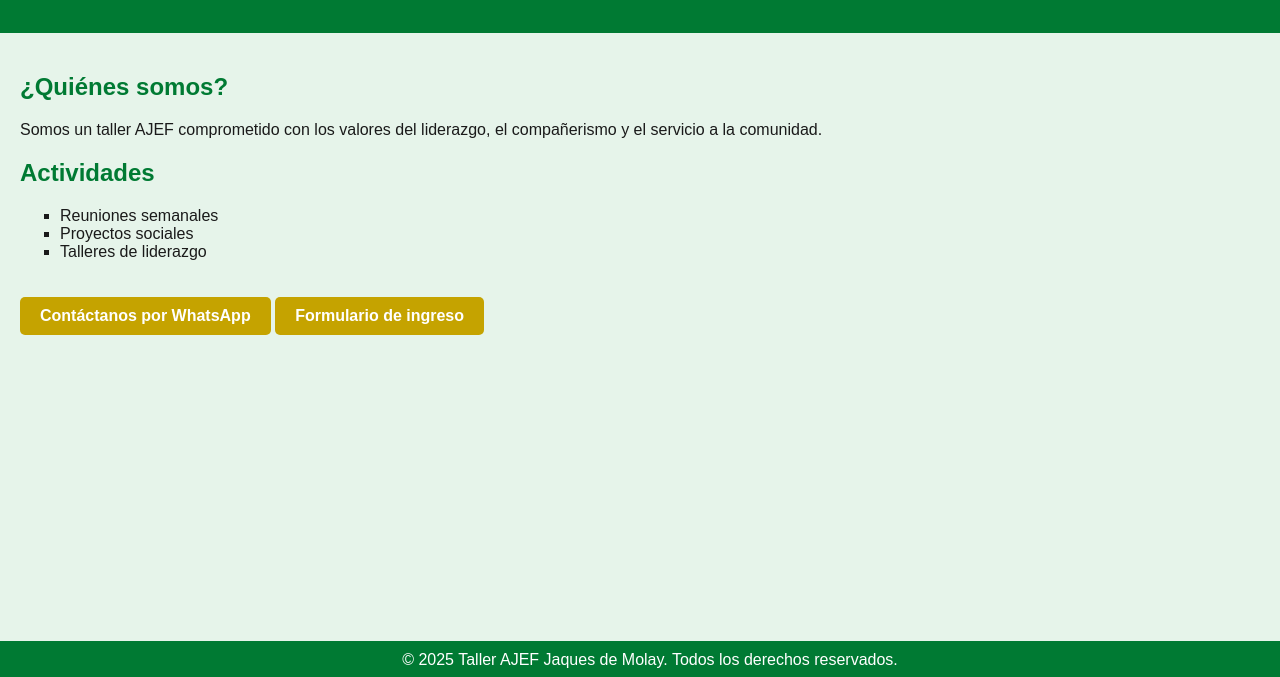
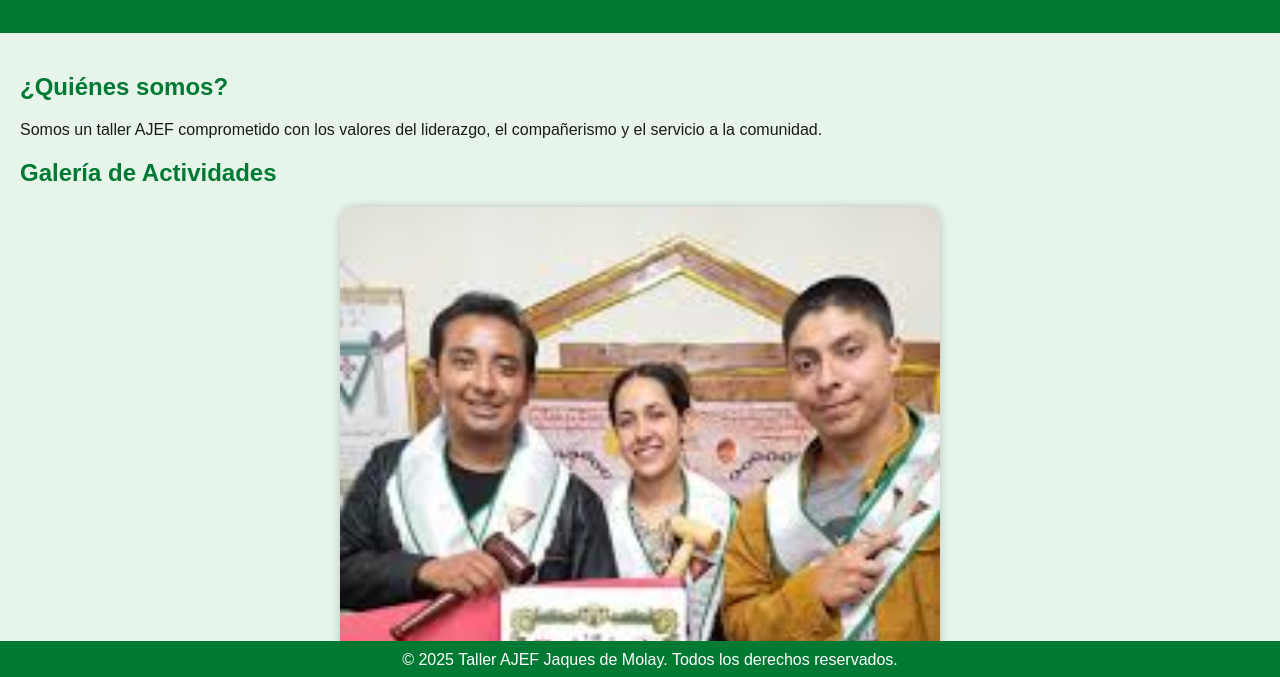
Before and after one commit to ELC-15/ajef-toluca, a plain HTML site: page index.html in a window 1280 px wide. Shown: the part 121-798 px from the top of the page. Drawn offline with Linux system fonts and the light colour scheme.

Commit message:
se añade carrusel de imágenes de prueba

```diff
--- a/index.html
+++ b/index.html
@@ -1,19 +1,23 @@
 <!DOCTYPE html>
 <html lang="es">
+
 <head>
     <meta charset="UTF-8">
     <title>Taller AJEF Jaques de Molay</title>
     <style>
         body {
             font-family: Arial, sans-serif;
-      background-color: #e6f4ea; /* verde claro */
-      color: #1a1a1a; /* texto oscuro */
+            background-color: #e6f4ea;
+            /* verde claro */
+            color: #1a1a1a;
+            /* texto oscuro */
             margin: 0;
             padding: 0;
         }
 
         header {
-      background-color: #007a33; /* verde AJEF */
+            background-color: #007a33;
+            /* verde AJEF */
             color: white;
             padding: 20px;
             text-align: center;
@@ -52,7 +56,8 @@
             display: inline-block;
             margin-top: 20px;
             padding: 10px 20px;
-      background-color: #c5a300; /* dorado claro */
+            background-color: #c5a300;
+            /* dorado claro */
             color: white;
             text-decoration: none;
             border-radius: 5px;
@@ -62,8 +67,28 @@
         .btn-contacto:hover {
             background-color: #a38800;
         }
+
+        .carrusel {
+            position: relative;
+            max-width: 600px;
+            margin: 20px auto;
+            overflow: hidden;
+            border-radius: 15px;
+            box-shadow: 0 0 10px rgba(0, 0, 0, 0.2);
+        }
+
+        .carrusel img {
+            width: 100%;
+            display: none;
+            transition: opacity 1s ease-in-out;
+        }
+
+        .carrusel img.activo {
+            display: block;
+        }
     </style>
 </head>
+
 <body>
 
     <header>
@@ -74,7 +99,15 @@
 
     <main>
         <h2>¿Quiénes somos?</h2>
-    <p>Somos un taller AJEF comprometido con los valores del liderazgo, el compañerismo y el servicio a la comunidad.</p>
+        <p>Somos un taller AJEF comprometido con los valores del liderazgo, el compañerismo y el servicio a la
+            comunidad.</p>
+
+        <h2>Galería de Actividades</h2>
+        <div class="carrusel">
+            <img src="img1.jpg" alt="Actividad 1" class="activo">
+            <img src="img2.jpg" alt="Actividad 2">
+            <img src="img3.jpg" alt="Actividad 3">
+        </div>
 
         <h2>Actividades</h2>
         <ul>
@@ -84,7 +117,8 @@
         </ul>
 
         <a href="https://wa.me/521XXXXXXXXXX" class="btn-contacto" target="_blank">Contáctanos por WhatsApp</a>
-    <a href="https://docs.google.com/forms/d/e/1FAIpQLSdEjemploFormularioXYZ/viewform" class="btn-contacto" target="_blank">
+        <a href="https://docs.google.com/forms/d/e/1FAIpQLSdEjemploFormularioXYZ/viewform" class="btn-contacto"
+            target="_blank">
             Formulario de ingreso
         </a>
 
@@ -93,6 +127,19 @@
     <footer>
         &copy; 2025 Taller AJEF Jaques de Molay. Todos los derechos reservados.
     </footer>
+    <script>
+  const imagenes = document.querySelectorAll('.carrusel img');
+  let index = 0;
+
+  function mostrarSiguienteImagen() {
+    imagenes[index].classList.remove('activo');
+    index = (index + 1) % imagenes.length;
+    imagenes[index].classList.add('activo');
+  }
+
+  setInterval(mostrarSiguienteImagen, 3000); // cambia cada 3 segundos
+</script>
 
 </body>
+
 </html>
```
Also changed, not shown: img1.jpg (added), img2.jpg (added), img3.jpg (added). Lines whose indentation alone changed are shown as unchanged.
